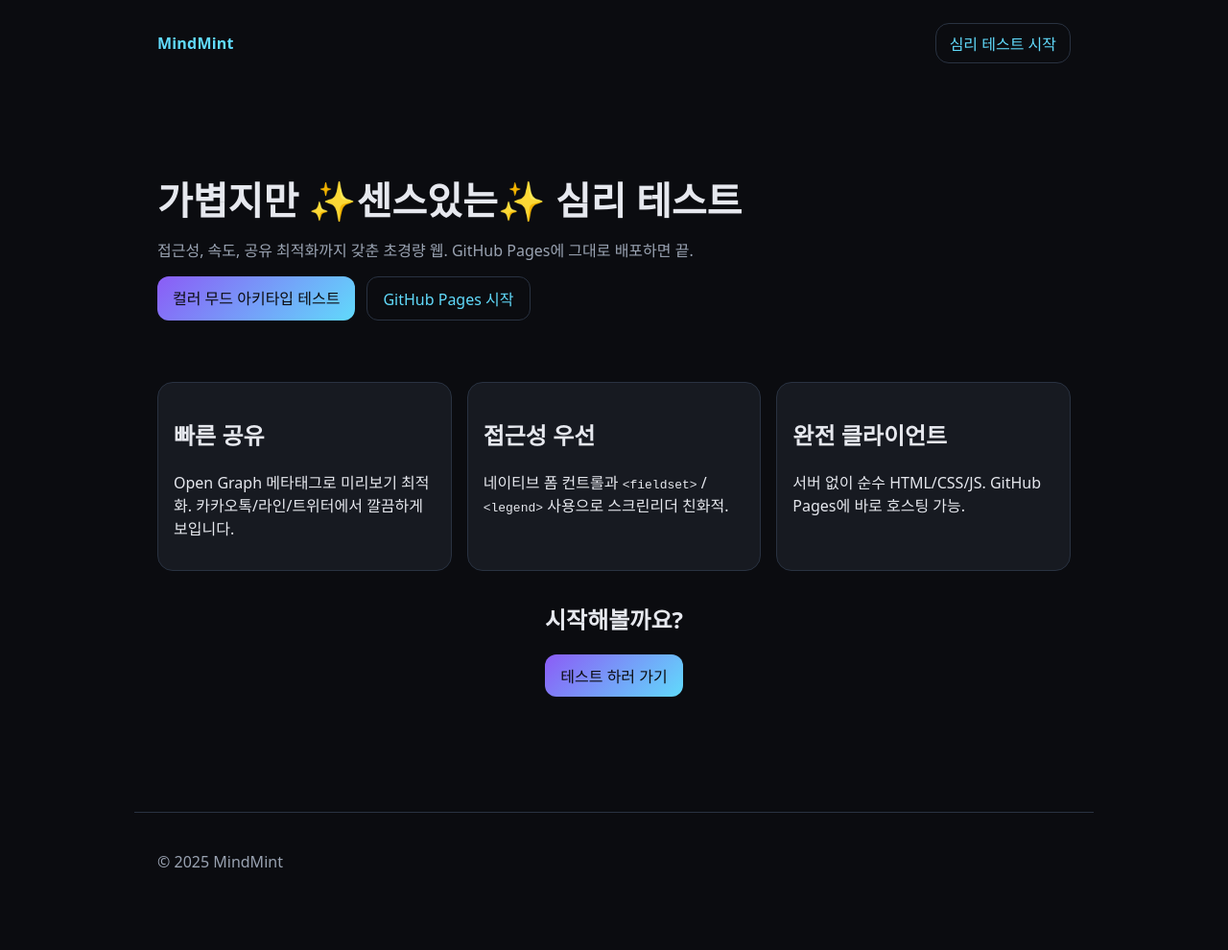
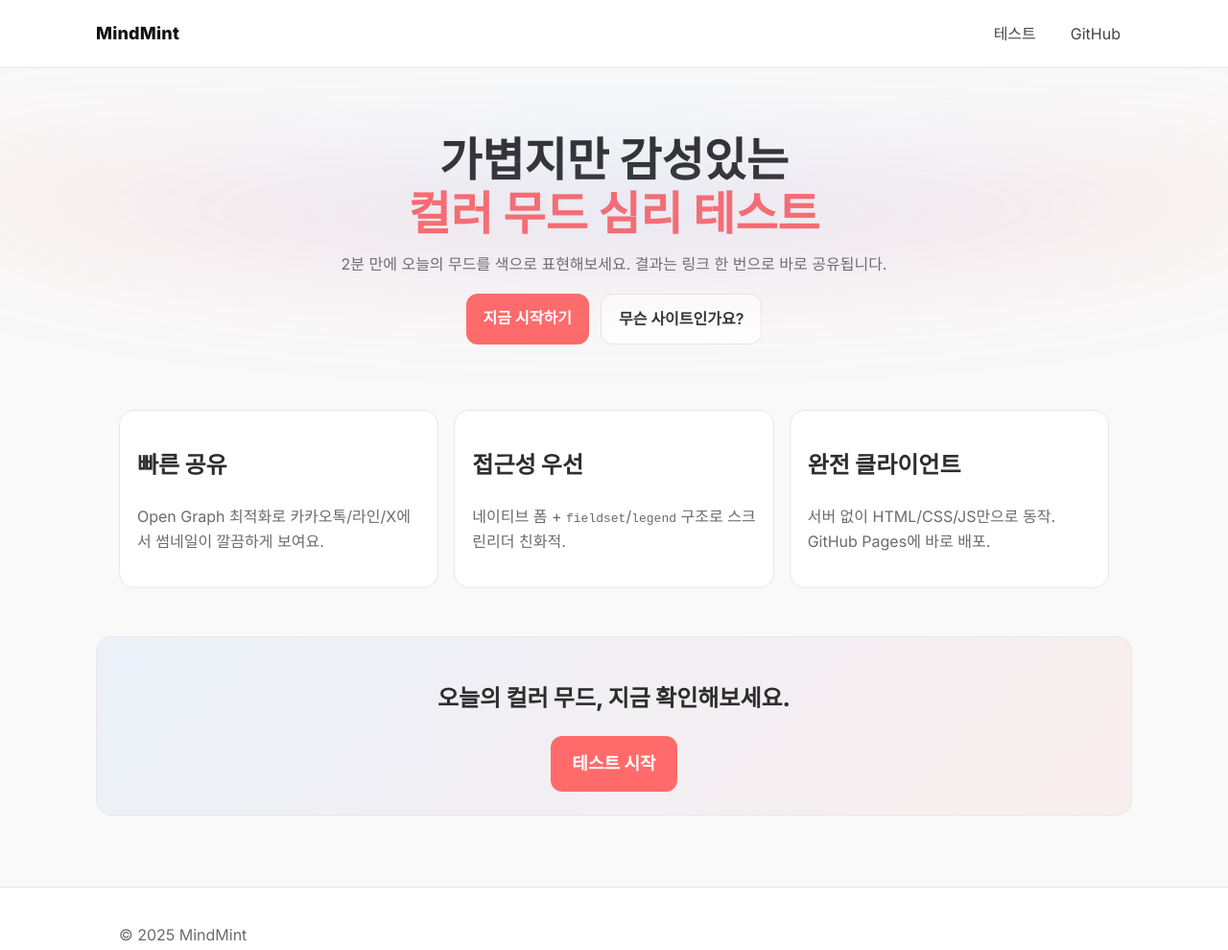
Before and after one commit to shinyoungju/Planning-quiz-project, a plain HTML site: page index.html in a window 1280 px wide. Shown: the whole page at 96% size. Before the commit the page ends 949 px from the top, so only its background shows below. Drawn offline with Linux system fonts and the light colour scheme.

Commit message:
테스트

```diff
--- a/assets/styles.css
+++ b/assets/styles.css
@@ -1,40 +1,63 @@
-/* Minimal, clean styling */
+/* MindMint v2 — Light & Modern */
 :root{
-  --bg:#0b0c10; --panel:#11141a; --text:#e6e8ee; --muted:#9aa3b2; --brand:#61dafb; --accent:#8b5cf6;
-  --card:#171a21; --border:#293241; --ok:#22c55e;
+  --bg:#F9F9F9; --text:#2E2E2E; --muted:#6B6B6B;
+  --card:#FFFFFF; --border:#E7E7E7;
+  --brand:#FF6B6B; --brand-2:#4D96FF; --ok:#22C55E;
+  --radius-lg:16px; --radius-md:12px;
 }
+
 *{box-sizing:border-box}
-html,body{margin:0;padding:0;background:var(--bg);color:var(--text);font-family:ui-sans-serif,system-ui,-apple-system,Segoe UI,Roboto,'Noto Sans KR','Apple SD Gothic Neo','Helvetica Neue',Arial}
+html,body{margin:0;padding:0;background:var(--bg);color:var(--text);font-family:'Inter',system-ui,-apple-system,Segoe UI,Roboto,'Noto Sans KR',sans-serif;line-height:1.65}
+img{max-width:100%;display:block}
 a{color:var(--brand);text-decoration:none}
-.container{max-width:1000px;margin:0 auto;padding:24px}
-.container.narrow{max-width:740px}
-.nav{display:flex;justify-content:space-between;align-items:center;gap:12px}
-.brand{font-weight:800;letter-spacing:.2px}
-.cta{padding:8px 14px;border:1px solid var(--border);border-radius:14px}
-.hero{padding:64px 0 32px}
-.hero h1{font-size:clamp(24px,4vw,40px);margin:0 0 12px}
-.hero p{color:var(--muted);margin:0 0 16px}
-.actions{display:flex;gap:12px;flex-wrap:wrap}
-.btn{display:inline-block;padding:10px 16px;border-radius:12px;border:1px solid var(--border)}
-.btn.primary{background:linear-gradient(135deg,var(--accent),var(--brand));color:#0b0c10;border:none}
-.btn.ghost{background:transparent}
-.features{display:grid;grid-template-columns:repeat(auto-fit,minmax(240px,1fr));gap:16px;margin:32px 0}
-.card{background:var(--card);border:1px solid var(--border);border-radius:16px;padding:16px}
-.cta-section{text-align:center;margin:24px 0 64px}
-.footer{border-top:1px solid var(--border);margin-top:32px;color:var(--muted)}
-/* quiz */
-.quiz{background:var(--panel);padding:16px;border-radius:16px;border:1px solid var(--border)}
-.q{margin:14px 0;padding:12px;border-radius:12px;background:var(--card);border:1px solid var(--border)}
+.container{max-width:1080px;margin:0 auto;padding:0 24px}
+.container-narrow{max-width:760px;margin:0 auto;padding:0 24px}
+
+.site-header{background:#fff;border-bottom:1px solid var(--border);position:sticky;top:0;z-index:10}
+.nav{display:flex;justify-content:space-between;align-items:center;padding:14px 0}
+.brand{font-weight:800;letter-spacing:.2px;font-size:18px;color:#111}
+.menu{display:flex;gap:12px}
+.menu-link{padding:8px 12px;border-radius:10px;color:#444}
+.menu-link:hover{background:#f2f4f7}
+
+.hero{position:relative;overflow:hidden}
+.gradient{position:absolute;inset:auto -20% -30% -20%;height:40vh;background:radial-gradient(60% 50% at 50% 0%, rgba(77,150,255,.25), rgba(255,107,107,.15) 60%, transparent 70%);filter:blur(60px);pointer-events:none}
+.hero-inner{padding:68px 0 40px;text-align:center}
+.hero-title{font-size:clamp(28px,5vw,48px);line-height:1.15;margin:0 0 12px}
+.accent{color:var(--brand)}
+.hero-sub{color:var(--muted);max-width:680px;margin:0 auto 18px}
+.hero-actions{display:flex;gap:12px;justify-content:center;flex-wrap:wrap}
+
+.btn{display:inline-block;padding:12px 18px;border-radius:12px;border:1px solid var(--border);font-weight:600}
+.btn-primary{background:var(--brand);color:#fff;border:none}
+.btn-primary:hover{background:var(--brand-2)}
+.btn-ghost{background:#fff;color:#333}
+.btn.large{padding:14px 22px;font-size:18px}
+
+.features{padding:28px 0 8px}
+.grid{display:grid;grid-template-columns:repeat(auto-fit,minmax(260px,1fr));gap:16px}
+.card{background:var(--card);border:1px solid var(--border);border-radius:var(--radius-lg);padding:18px}
+
+.cta-section{padding:42px 0}
+.cta-inner{background:linear-gradient(135deg,rgba(77,150,255,.08),rgba(255,107,107,.08));border:1px solid var(--border);border-radius:var(--radius-lg);padding:24px;text-align:center}
+.site-footer{border-top:1px solid var(--border);color:var(--muted);padding:20px 0;margin-top:32px;background:#fff}
+
+/* Quiz page */
+.page-title{font-size:clamp(24px,4vw,36px);margin:22px 0 6px}
+.quiz{background:#fff;padding:18px;border-radius:var(--radius-lg);border:1px solid var(--border)}
+.q{margin:14px 0;padding:12px;border-radius:var(--radius-md);background:var(--card);border:1px solid var(--border)}
 .q legend{font-weight:600;margin-bottom:8px}
-.opts{display:grid;grid-template-columns:repeat(auto-fit,minmax(180px,1fr));gap:8px}
-label.opt{display:flex;align-items:center;gap:8px;padding:10px 12px;border:1px solid var(--border);border-radius:12px;cursor:pointer}
-label.opt:hover{outline:1px solid var(--accent)}
-input[type="radio"]{accent-color:var(--accent)}
+.opts{display:grid;grid-template-columns:repeat(auto-fit,minmax(200px,1fr));gap:8px}
+label.opt{display:flex;align-items:center;gap:8px;padding:10px 12px;border:1px solid var(--border);border-radius:12px;cursor:pointer;background:#fff}
+label.opt:hover{border-color:#cfd6e0}
+input[type="radio"]{accent-color:var(--brand-2)}
 .form-actions{display:flex;gap:12px;margin-top:12px}
+
 .result{margin-top:24px}
-.result-card{display:flex;gap:16px;align-items:center;background:var(--card);border:1px solid var(--border);border-radius:16px;padding:16px}
+.result-card{display:flex;gap:16px;align-items:center;background:var(--card);border:1px solid var(--border);border-radius:var(--radius-lg);padding:16px}
 .swatch{width:56px;height:56px;border-radius:12px;border:1px solid var(--border)}
-.result-title{font-size:20px;font-weight:700;margin:0}
+.result-title{font-size:20px;font-weight:800;margin:0}
 .result-desc{margin:.25rem 0 0;color:var(--muted)}
+
 .muted{color:var(--muted)}
 .sr-only{position:absolute;width:1px;height:1px;padding:0;margin:-1px;overflow:hidden;clip:rect(0,0,0,0);white-space:nowrap;border:0}
--- a/index.html
+++ b/index.html
@@ -3,61 +3,79 @@
 <head>
   <meta charset="utf-8" />
   <meta name="viewport" content="width=device-width, initial-scale=1" />
-  <title>MindMint | 가볍게 즐기는 심리 테스트</title>
-  <meta name="description" content="가볍게 즐기는 심리 테스트와 재미있는 결과 공유. 소셜에서 바로 공유되는 미리보기와 접근성을 갖춘 가벼운 웹." />
+  <title>MindMint • 컬러 무드 심리 테스트</title>
+  <meta name="description" content="깔끔하고 감성적인 컬러 무드 심리 테스트. 2분 만에 결과를 받고 바로 공유하세요." />
 
-  <!-- Open Graph / Twitter -->
-  <meta property="og:title" content="MindMint | 가볍게 즐기는 심리 테스트" />
-  <meta property="og:description" content="5분만에 '컬러 무드 아키타입' 결과를 받아보세요!" />
+  <!-- Open Graph -->
+  <meta property="og:title" content="MindMint • 컬러 무드 심리 테스트" />
+  <meta property="og:description" content="가볍게 즐기는 감성 심리 테스트. 지금 시작해보세요!" />
   <meta property="og:type" content="website" />
-  <meta property="og:image" content="https://example.com/assets/share.png" />
-  <meta property="og:url" content="https://YOUR-USERNAME.github.io/" />
+  <meta property="og:image" content="https://shinyoungju.github.io/Planning-quiz-project/assets/share.png" />
+  <meta property="og:url" content="https://shinyoungju.github.io/Planning-quiz-project/" />
+  <meta property="og:site_name" content="MindMint" />
   <meta name="twitter:card" content="summary_large_image" />
 
-  <link rel="preload" href="/assets/styles.css" as="style">
-  <link rel="stylesheet" href="/assets/styles.css">
+  <!-- Fonts -->
+  <link rel="preconnect" href="https://fonts.googleapis.com">
+  <link rel="preconnect" href="https://fonts.gstatic.com" crossorigin>
+  <link href="https://fonts.googleapis.com/css2?family=Inter:wght@400;600;800&display=swap" rel="stylesheet">
+
+  <!-- Styles -->
+  <link rel="stylesheet" href="./assets/styles.css">
 </head>
 <body>
-  <header class="container">
-    <nav class="nav">
-      <a class="brand" href="/">MindMint</a>
-      <a class="cta" href="./quiz.html" aria-label="컬러 무드 아키타입 심리 테스트 시작하기">심리 테스트 시작</a>
-    </nav>
+  <header class="site-header">
+    <div class="container nav">
+      <a class="brand" href="./">MindMint</a>
+      <nav class="menu">
+        <a class="menu-link" href="./quiz.html">테스트</a>
+        <a class="menu-link" href="https://github.com/shinyoungju/Planning-quiz-project" target="_blank" rel="noopener">GitHub</a>
+      </nav>
+    </div>
   </header>
 
-  <main class="container">
-    <section class="hero" role="banner">
-      <h1>가볍지만 ✨센스있는✨ 심리 테스트</h1>
-      <p>접근성, 속도, 공유 최적화까지 갖춘 초경량 웹. GitHub Pages에 그대로 배포하면 끝.</p>
-      <div class="actions">
-        <a class="btn primary" href="./quiz.html">컬러 무드 아키타입 테스트</a>
-        <a class="btn ghost" href="https://github.com/new" target="_blank" rel="noopener">GitHub Pages 시작</a>
+  <main>
+    <section class="hero">
+      <div class="container hero-inner">
+        <h1 class="hero-title">가볍지만 감성있는<br><span class="accent">컬러 무드 심리 테스트</span></h1>
+        <p class="hero-sub">2분 만에 오늘의 무드를 색으로 표현해보세요. 결과는 링크 한 번으로 바로 공유됩니다.</p>
+        <div class="hero-actions">
+          <a class="btn btn-primary" href="./quiz.html" aria-label="컬러 무드 심리 테스트 시작하기">지금 시작하기</a>
+          <a class="btn btn-ghost" href="#features">무슨 사이트인가요?</a>
+        </div>
       </div>
+      <div class="gradient"></div>
     </section>
 
-    <section class="features">
-      <div class="card">
-        <h2>빠른 공유</h2>
-        <p>Open Graph 메타태그로 미리보기 최적화. 카카오톡/라인/트위터에서 깔끔하게 보입니다.</p>
-      </div>
-      <div class="card">
-        <h2>접근성 우선</h2>
-        <p>네이티브 폼 컨트롤과 <code>&lt;fieldset&gt;</code> / <code>&lt;legend&gt;</code> 사용으로 스크린리더 친화적.</p>
-      </div>
-      <div class="card">
-        <h2>완전 클라이언트</h2>
-        <p>서버 없이 순수 HTML/CSS/JS. GitHub Pages에 바로 호스팅 가능.</p>
+    <section id="features" class="features">
+      <div class="container grid">
+        <article class="card">
+          <h2>빠른 공유</h2>
+          <p class="muted">Open Graph 최적화로 카카오톡/라인/X에서 썸네일이 깔끔하게 보여요.</p>
+        </article>
+        <article class="card">
+          <h2>접근성 우선</h2>
+          <p class="muted">네이티브 폼 + <code>fieldset</code>/<code>legend</code> 구조로 스크린리더 친화적.</p>
+        </article>
+        <article class="card">
+          <h2>완전 클라이언트</h2>
+          <p class="muted">서버 없이 HTML/CSS/JS만으로 동작. GitHub Pages에 바로 배포.</p>
+        </article>
       </div>
     </section>
 
     <section class="cta-section">
-      <h2>시작해볼까요?</h2>
-      <a class="btn primary" href="./quiz.html">테스트 하러 가기</a>
+      <div class="container cta-inner">
+        <h2>오늘의 컬러 무드, 지금 확인해보세요.</h2>
+        <a class="btn btn-primary large" href="./quiz.html">테스트 시작</a>
+      </div>
     </section>
   </main>
 
-  <footer class="container footer">
-    <p>&copy; <span id="year"></span> MindMint</p>
+  <footer class="site-footer">
+    <div class="container">
+      <p>&copy; <span id="year"></span> MindMint</p>
+    </div>
   </footer>
 
   <script>
```
Also changed, not shown: assets/quiz.js (+5 -15 lines), quiz.html (+33 -31 lines), assets/share.png.
